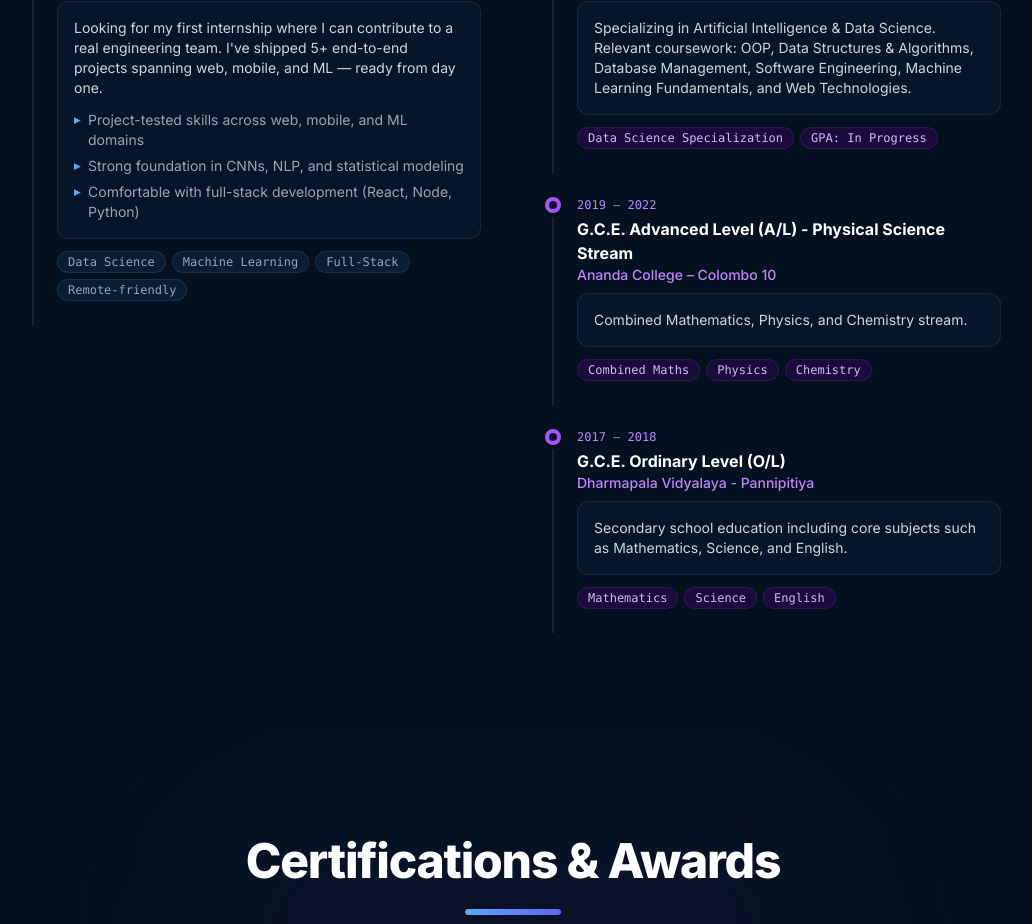
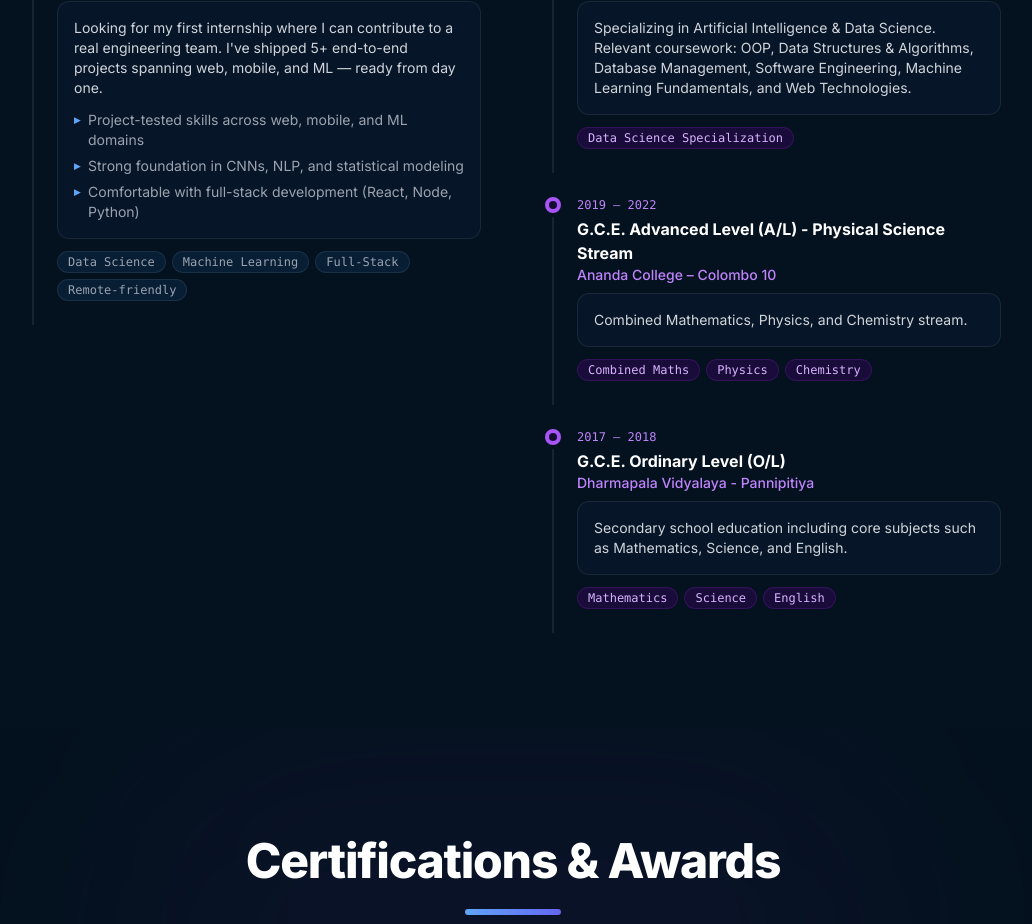
Before and after one commit to vranasinghe/portfolio, a Next.js app: page / in a window 1280 px wide. Shown: the part 5840-6764 px from the top of the page, without its empty margins (127-1159 px from the left). Built offline with nearby package versions, Linux system fonts and the light colour scheme.

Commit message:
Remove GPA tag from Education section

```diff
--- a/data/portfolio.ts
+++ b/data/portfolio.ts
@@ -382,7 +382,7 @@ export const education: EducationItem[] = [
     period: "2024 — Present",
     description:
       "Specializing in Artificial Intelligence & Data Science. Relevant coursework: OOP, Data Structures & Algorithms, Database Management, Software Engineering, Machine Learning Fundamentals, and Web Technologies.",
-    tags: ["Data Science Specialization", "GPA: In Progress"],
+    tags: ["Data Science Specialization"],
   },
   {
     degree: "G.C.E. Advanced Level (A/L) - Physical Science Stream",
```
